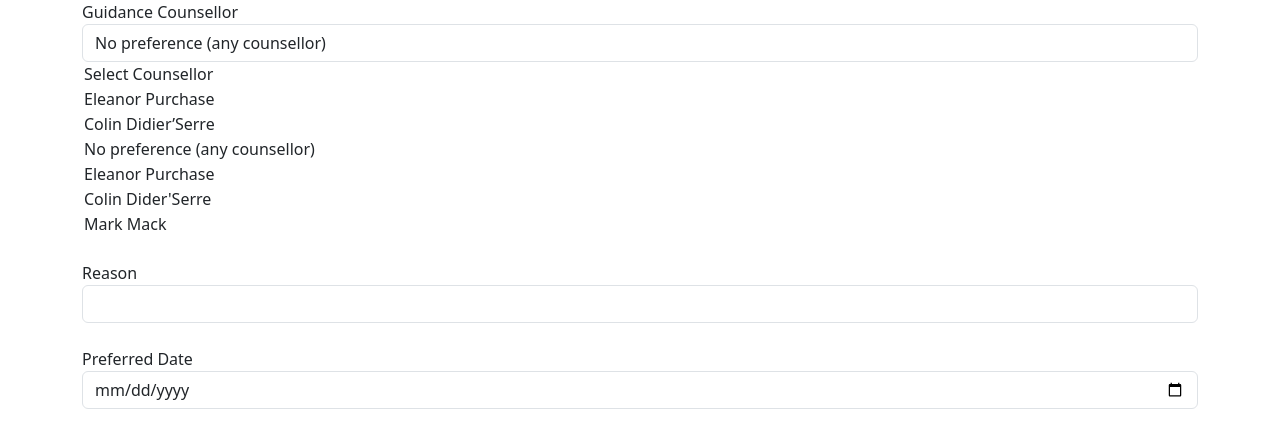
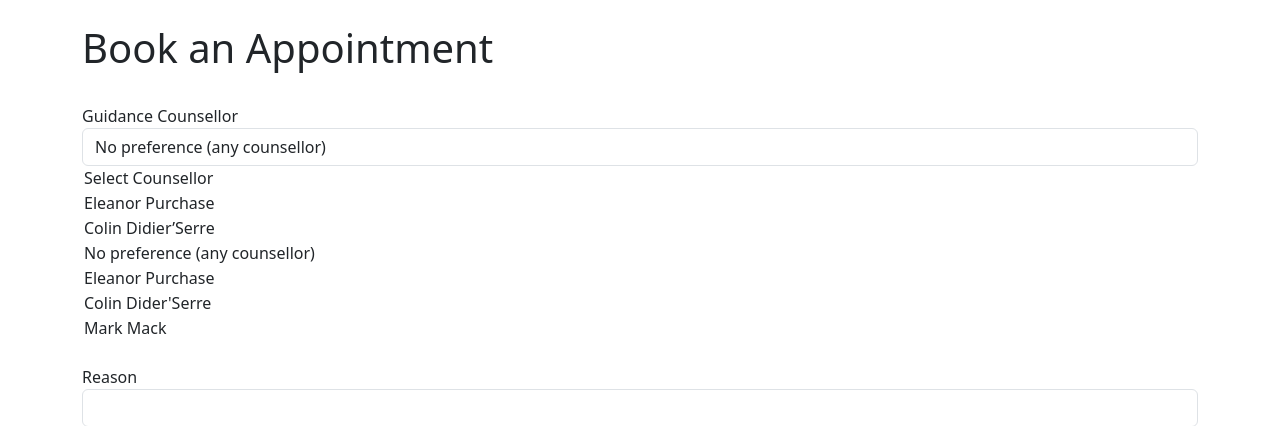
Before and after one commit to vxriantz/Flask_Blog, a Flask app: page /book-appointment in a window 1280 px wide. Shown: the part 61-487 px from the top of the page. Run offline with Flask 3, Linux system fonts and the light colour scheme; a user stored in the database is signed in; data comes from the database, SQL or seed files in the repository; both versions use the stored data as it was after the commit; some libraries are stand-ins or nearby versions.

Commit message:
added a header, still need to edit the code for the select a guidance counsellor section

```diff
--- a/website/templates/book_appointment.html
+++ b/website/templates/book_appointment.html
@@ -1,8 +1,12 @@
 <!-- page extends to template.html -->
-{% extends "template.html" %} {% block title %} Book Appointment {% endblock %}
+{% extends "template.html" %} {% block title %} Book an Appointment {% endblock %}
 
 <!-- book an appointment page content -->
 {% block content %}
+<br/>
+<h1>{% block header %} Book an Appointment {% endblock %}</h1>
+<br/>
+
 <label>Guidance Counsellor</label>
 <select name="counsellor_id" class="form-control" required>
 
```
Also changed, not shown: instance/database.db.
